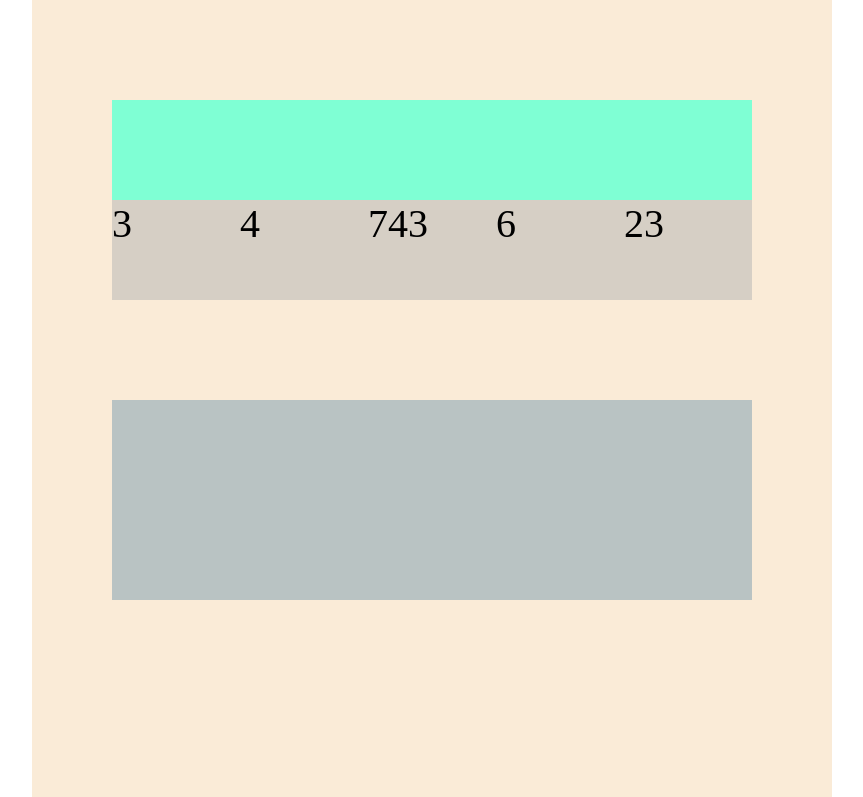
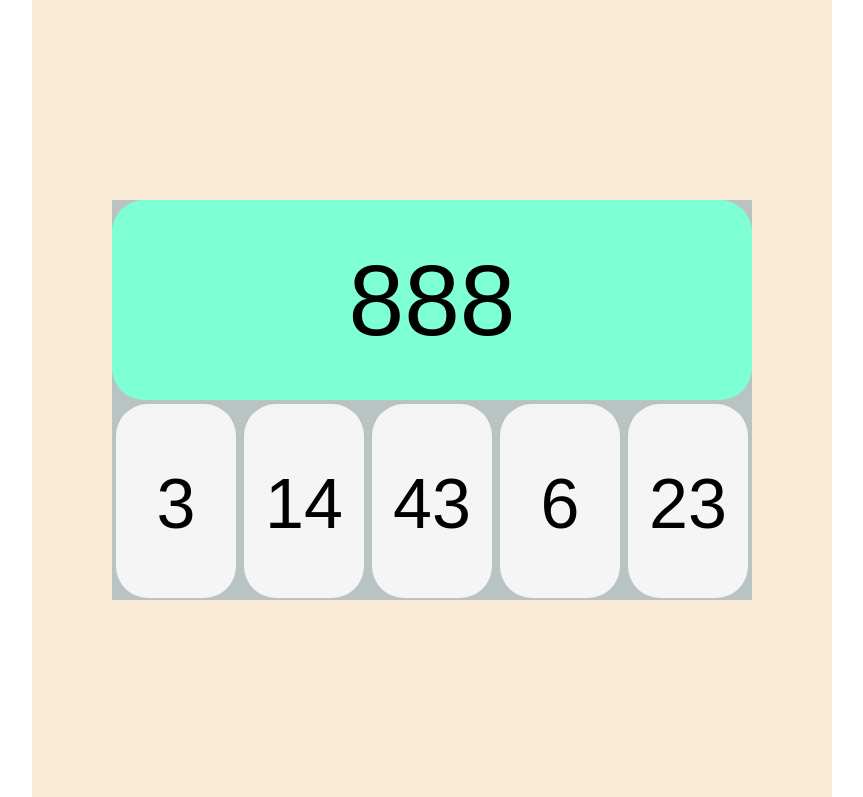
Before and after one commit to mywebsitearchive/solv8, a plain HTML site: page index.html in a window 1280 px wide. Shown: the top 797 px of the page, without its empty margins (208-1071 px from the left). Drawn offline with Linux system fonts and the light colour scheme.

Commit message:
improve layout

```diff
--- a/index.html
+++ b/index.html
@@ -5,6 +5,7 @@
         <style>
 body{
     margin: auto;
+    font-family: Arial, Helvetica, sans-serif;
 }
 #container{
     overflow: auto;
@@ -13,42 +14,64 @@ body{
     height: 1500px;
     background-color: antiquewhite;
 }
-.smallcontainer{
+.smallcontainer{    /* 400x640 */
     margin: auto;
-    width: 80%;
-    height: 200px;
-    margin-top: 100px;
+    width: 640px;
+    height: 400px;
+    margin-top: 200px;
     background-color: rgb(185, 195, 195);
 }
-.widebox{
+.widebox{           /* 100x640 */
+    font-size: 100px;
     float: left;
-    width: 100%;
-    height: 50%;
+    width: 640px;
+    height: 200px;
     background-color: aquamarine;
 }
-.tinybox{
+.tinybox, .tinyboxbtn{           /* 100x128 */
+    font-size: 70px;
+    margin: 4px;
     float: left;
     background-color: rgb(214, 207, 197);
-    width: 20%;
-    height: 50%;
+    width: 120px;
+    height: 194px;
+    border-radius: 30px;
+    border: 0;
+}
+.tinybox{
+    background-color: whitesmoke;
 }
 .widebox, .tinybox{
-    font-size: 40px;
+    text-align: center;
+    border-radius: 32px;
+    line-height: 200px;
+}
+button:hover{
+    opacity: 0.5;
+    cursor: pointer;
 }
         </style>
     </head>
     <body>
 <div id="container">
     <div class="smallcontainer">
-        <div class="widebox"></div>
+        <div class="widebox">888</div>
         <div class="tinybox">3</div>
-        <div class="tinybox">4</div>
-        <div class="tinybox">743</div>
+        <div class="tinybox">14</div>
+        <div class="tinybox">43</div>
         <div class="tinybox">6</div>
         <div class="tinybox">23</div>
     </div>
-    <div class="smallcontainer"></div>
+    <div class="smallcontainer">
+        <div class="widebox">888</div>
+        <button class="tinyboxbtn">3</button>
+        <button class="tinyboxbtn">14</button>
+        <button class="tinyboxbtn">43</button>
+        <button class="tinyboxbtn">6</button>
+        <button class="tinyboxbtn">23</button>
+    </div>
 </div>
+
         <script>
 
         </script>
```
